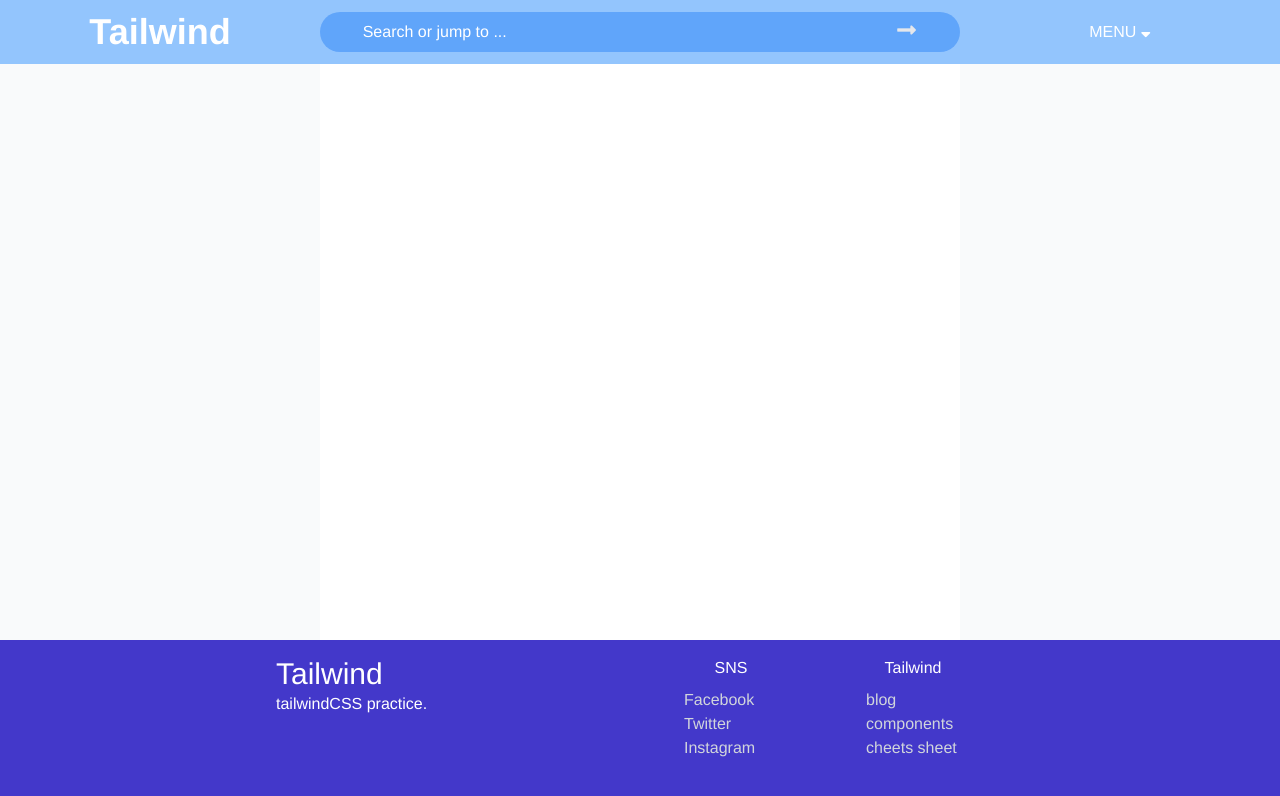
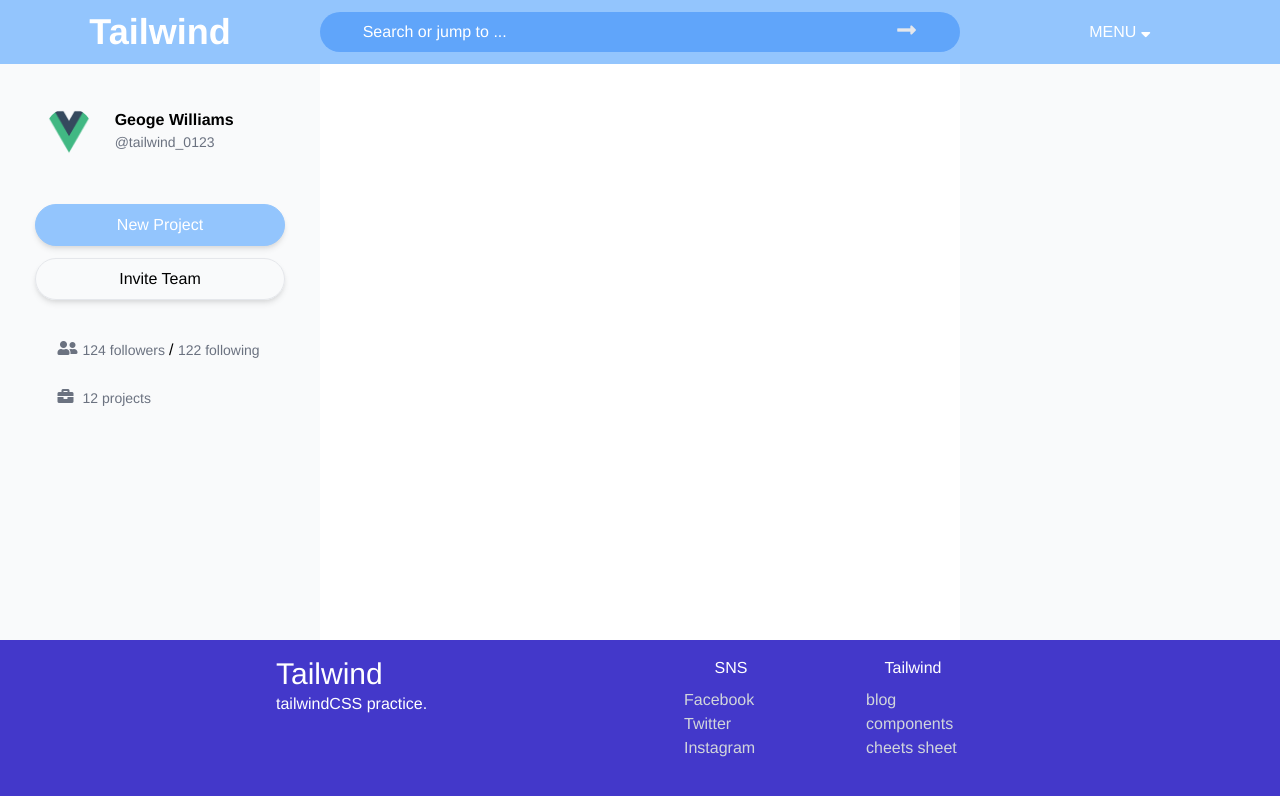
Before and after one commit to k-kudo-hub/tailwind-practice, a Vue app: page / in a window 1280 px wide. Shown: the top 796 px of the page. Built offline with nearby package versions, Linux system fonts and the light colour scheme.

Commit message:
Developed the left sidebar

```diff
--- a/src/components/SelfIntroduce.vue
+++ b/src/components/SelfIntroduce.vue
@@ -1,10 +1,41 @@
 <template>
-
+  <div class="h-24 w-full p-4 flex mb-2">
+    <div class="w-1/3 flex justify-center items-center">
+      <img src="../assets/logo.png" alt="" class="h-12 w-12 rounded-3xl">
+    </div>
+    <div class="w-2/3 py-2">
+      <h2 class="font-bold">Geoge Williams</h2>
+      <p class="text-gray-500 hover:text-gray-700 focus:text-gray-700 text-sm"><a href="#">@tailwind_0123</a></p>
+    </div>
+  </div>
+  <div class="h-32 w-full p-4 flex flex-col mb-2">
+    <a href="#" class="w-11/12 mx-auto border border-blue-300 mb-3 p-2 rounded-3xl bg-blue-300 text-white text-center shadow-md hover:bg-blue-400 focus:bg-blue-400">New Project</a>
+    <a href="#" class="w-11/12 mx-auto border p-2 rounded-3xl shadow-md hover:bg-gray-200 focus:bg-gray-200 text-center">Invite Team</a>
+  </div>
+  <div class="h-32 container p-4 flex">
+    <div class="mx-auto flex flex-col">
+      <div class="h-1/2 flex">
+        <i class="fas fa-user-friends mr-2 text-gray-500 w-1/12"></i>
+        <p class="leading-3">
+          <a href="#" class="mr-1 text-gray-500 hover:text-black text-sm">124 followers</a>/
+          <a href="#" class="text-gray-500 hover:text-black text-sm">122 following</a>
+        </p>
+      </div>
+      <div class="h-1/4 flex">
+        <i class="fas fa-briefcase mr-2 text-gray-500 w-1/12"></i>
+        <a href="#" class="mr-1 text-gray-500 hover:text-black text-sm">12 projects</a>
+      </div>
+    </div>
+    </div>
 </template>
 
 <script>
 export default {
+  data(){
+    return {
 
+    }
+  }
 }
 </script>
 
```
